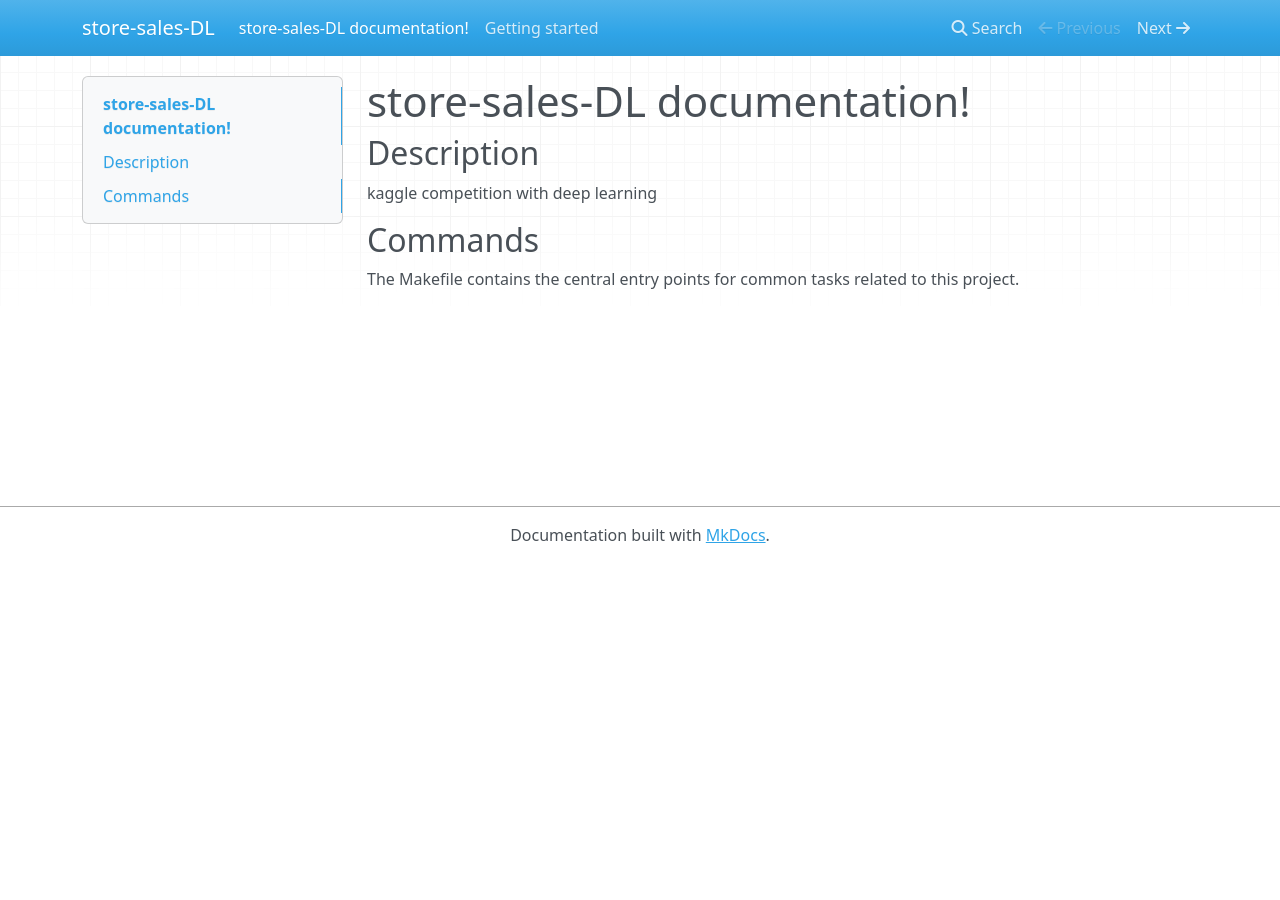
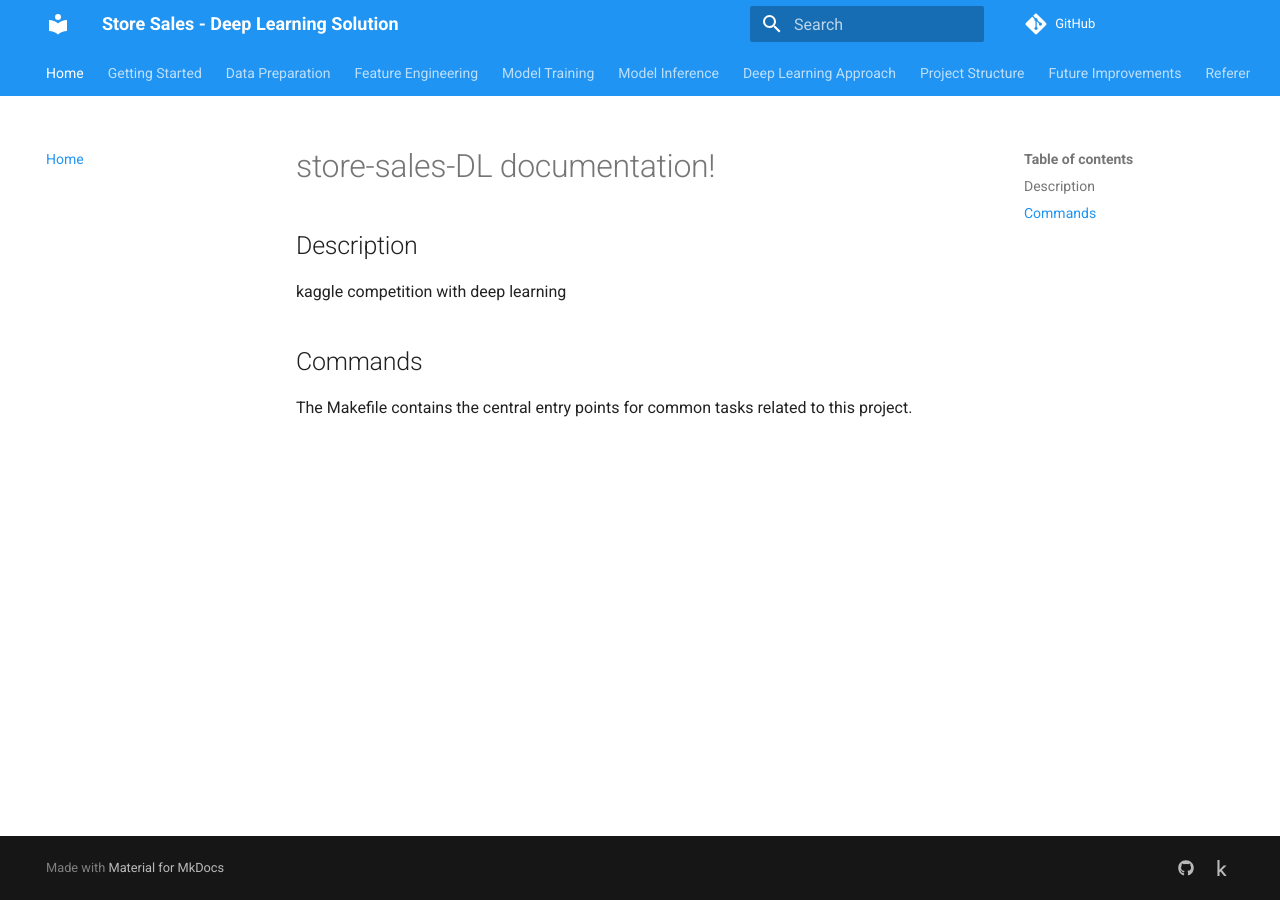
Before and after one commit to TommMakk/store-sales-deep-learning, an MkDocs documentation site: the page built from docs/docs/index.md, in a window 1280 px wide. Built offline with MkDocs 1.6.1 and Material for MkDocs 9.7.7, drawn with Linux system fonts in a browser that asks for light colours; nearby versions of some CDN libraries; comment, search, counter and statistics services are not loaded.

Commit message:
documentation to mint

```diff
--- a/docs/mkdocs.yml
+++ b/docs/mkdocs.yml
@@ -1,4 +1,49 @@
-site_name: store-sales-DL
-#
+site_name: Store Sales - Deep Learning Solution
 site_author: Tommi Makela
-#
+site_description: "Documentation for a deep learning approach to the Kaggle Store Sales - Time Series Forecasting competition."
+site_url: https://github.com/yourusername/store-sales-DL
+
+repo_url: https://github.com/yourusername/store-sales-DL
+repo_name: GitHub
+
+theme:
+  name: material
+  palette:
+    - scheme: default
+      primary: blue
+      accent: light blue
+  features:
+    - navigation.tabs
+    - navigation.top
+    - search.suggest
+    - search.highlight
+
+nav:
+  - Home: index.md
+  - Getting Started: getting_started.md
+  - Data Preparation: data_preparation.md
+  - Feature Engineering: feature_engineering.md
+  - Model Training: model_training.md
+  - Model Inference: model_inference.md
+  - Deep Learning Approach: deep_learning.md
+  - Project Structure: project_structure.md
+  - Future Improvements: future_improvements.md
+  - References: references.md
+
+markdown_extensions:
+  - admonition
+  - codehilite
+  - toc:
+      permalink: true
+  - footnotes
+  - tables
+  - pymdownx.details
+  - pymdownx.superfences
+  - pymdownx.tabbed
+
+extra:
+  social:
+    - icon: fontawesome/brands/github
+      link: https://github.com/yourusername/store-sales-DL
+    - icon: fontawesome/brands/kaggle
+      link: https://www.kaggle.com/competitions/store-sales-time-series-forecasting/overview
```
Also changed, not shown: docs/data_preparation.md (added, +38 -0 lines), docs/deep_learning.md (added, +46 -0 lines), docs/feature_engineering.md (added, +48 -0 lines), docs/future_improvements.md (added, +46 -0 lines), docs/getting_started.md (added, +56 -0 lines), docs/index.md (added, +30 -0 lines), docs/model_inference.md (added, +40 -0 lines), docs/model_training.md (added, +45 -0 lines), docs/project_structure.md (added, +52 -0 lines), docs/references.md (added, +33 -0 lines), requirements.txt (+26 -0 lines), README.md, 2 other files.
